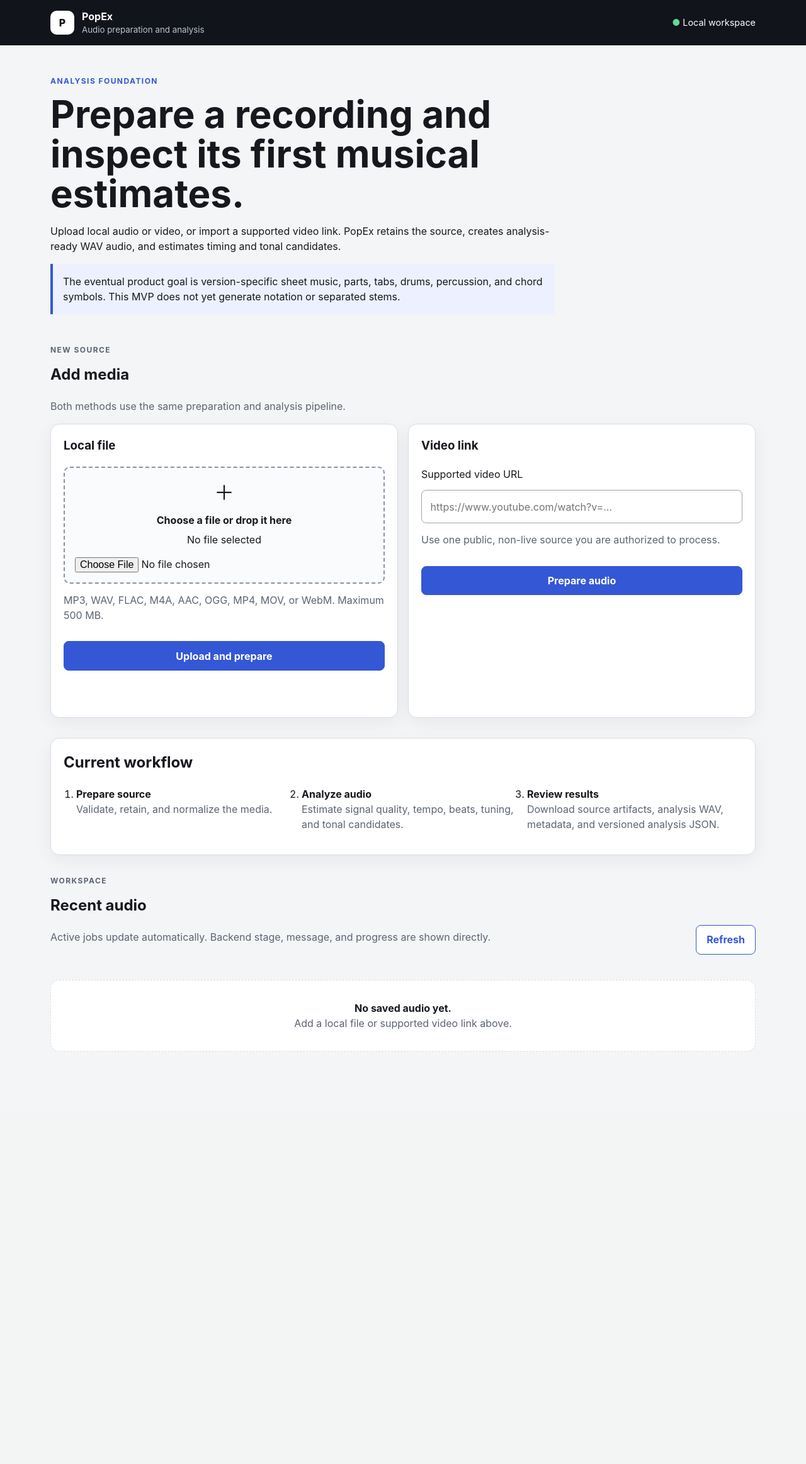
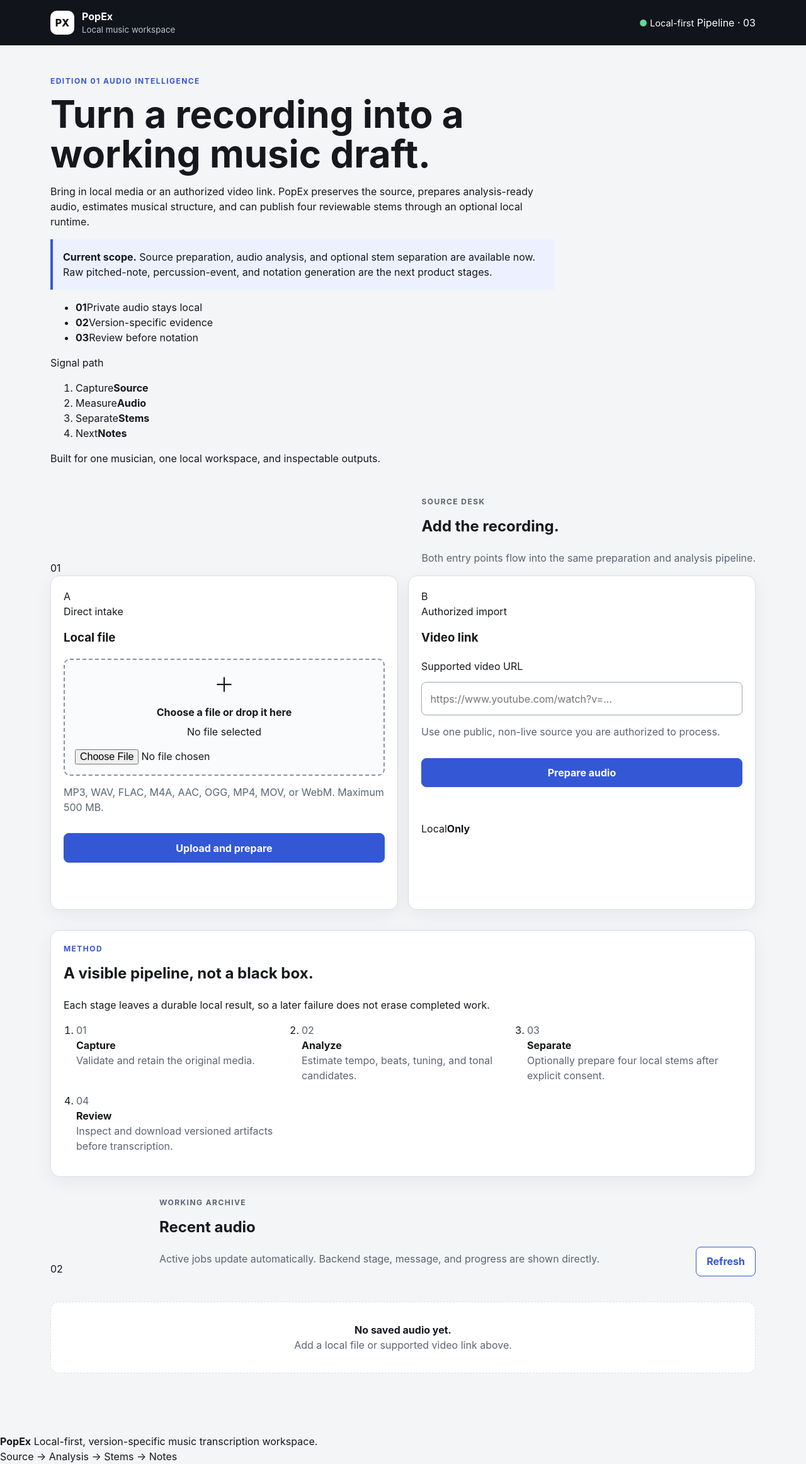
Before and after one commit to ZSYUYIIE/popex, a FastAPI app: page / in a window 1280 px wide. Shown: the whole page at 63% size. Before the commit the page ends 1670 px from the top, so only its background shows below. Run offline with FastAPI, Linux system fonts and the light colour scheme; data that the repository does not hold is empty.

Commit message:
design: reshape PopEx into citrus editorial workspace

```diff
--- a/app/templates/index.html
+++ b/app/templates/index.html
@@ -3,31 +3,77 @@
 <head>
   <meta charset="utf-8">
   <meta name="viewport" content="width=device-width, initial-scale=1">
-  <meta name="theme-color" content="#f4f5f7">
-  <title>PopEx — audio preparation and analysis</title>
+  <meta name="theme-color" content="#f2ead8">
+  <title>PopEx — local music analysis workspace</title>
   <link rel="stylesheet" href="/static/styles.css">
   <script src="/static/app.js" defer></script>
 </head>
 <body>
   <a class="skip-link" href="#main-content">Skip to main content</a>
+
   <header class="app-header" role="banner">
     <div class="header-inner">
-      <a class="brand" href="/" aria-label="PopEx home"><span class="brand-mark" aria-hidden="true">P</span><span><strong>PopEx</strong><small>Audio preparation and analysis</small></span></a>
-      <span class="workspace-state"><span aria-hidden="true">●</span> Local workspace</span>
+      <a class="brand" href="/" aria-label="PopEx home">
+        <span class="brand-mark" aria-hidden="true">PX</span>
+        <span class="brand-copy">
+          <strong>PopEx</strong>
+          <small>Local music workspace</small>
+        </span>
+      </a>
+      <div class="header-meta">
+        <span class="workspace-state"><span aria-hidden="true">●</span> Local-first</span>
+        <span class="edition-pill">Pipeline · 03</span>
+      </div>
     </div>
   </header>
+
   <main id="main-content" class="page-shell">
     <section class="intro" aria-labelledby="page-title">
-      <p class="eyebrow">Analysis foundation</p>
-      <h1 id="page-title">Prepare a recording and inspect its first musical estimates.</h1>
-      <p>Upload local audio or video, or import a supported video link. PopEx retains the source, creates analysis-ready WAV audio, and estimates timing and tonal candidates.</p>
-      <p class="scope-note">The eventual product goal is version-specific sheet music, parts, tabs, drums, percussion, and chord symbols. This MVP does not yet generate notation or separated stems.</p>
+      <div class="intro-copy">
+        <p class="eyebrow"><span>Edition 01</span> Audio intelligence</p>
+        <h1 id="page-title">Turn a recording into a <span>working music draft.</span></h1>
+        <p class="intro-lead">Bring in local media or an authorized video link. PopEx preserves the source, prepares analysis-ready audio, estimates musical structure, and can publish four reviewable stems through an optional local runtime.</p>
+        <p class="scope-note"><strong>Current scope.</strong> Source preparation, audio analysis, and optional stem separation are available now. Raw pitched-note, percussion-event, and notation generation are the next product stages.</p>
+        <ul class="hero-facts" aria-label="Product principles">
+          <li><strong>01</strong><span>Private audio stays local</span></li>
+          <li><strong>02</strong><span>Version-specific evidence</span></li>
+          <li><strong>03</strong><span>Review before notation</span></li>
+        </ul>
+      </div>
+      <aside class="signal-card" aria-label="Current pipeline">
+        <p class="signal-label">Signal path</p>
+        <div class="signal-wave" aria-hidden="true">
+          <span></span><span></span><span></span><span></span><span></span><span></span><span></span><span></span><span></span>
+        </div>
+        <ol>
+          <li><span>Capture</span><strong>Source</strong></li>
+          <li><span>Measure</span><strong>Audio</strong></li>
+          <li><span>Separate</span><strong>Stems</strong></li>
+          <li><span>Next</span><strong>Notes</strong></li>
+        </ol>
+        <p class="signal-note">Built for one musician, one local workspace, and inspectable outputs.</p>
+      </aside>
     </section>
-    <section aria-labelledby="source-title">
-      <div class="section-heading"><div><p class="section-kicker">New source</p><h2 id="source-title">Add media</h2><p>Both methods use the same preparation and analysis pipeline.</p></div></div>
+
+    <section class="source-section" aria-labelledby="source-title">
+      <div class="section-heading">
+        <div class="section-number" aria-hidden="true">01</div>
+        <div>
+          <p class="section-kicker">Source desk</p>
+          <h2 id="source-title">Add the recording.</h2>
+          <p>Both entry points flow into the same preparation and analysis pipeline.</p>
+        </div>
+      </div>
+
       <div class="source-grid">
-        <section class="panel" aria-labelledby="upload-title">
-          <h3 id="upload-title">Local file</h3>
+        <section class="panel panel-upload" aria-labelledby="upload-title">
+          <div class="panel-heading">
+            <span class="panel-code" aria-hidden="true">A</span>
+            <div>
+              <p class="panel-kicker">Direct intake</p>
+              <h3 id="upload-title">Local file</h3>
+            </div>
+          </div>
           <form id="upload-form" aria-describedby="upload-guidance upload-message">
             <label id="drop-zone" class="drop-zone" for="media-file">
               <span class="drop-icon" aria-hidden="true">＋</span>
@@ -40,8 +86,15 @@
             <p id="upload-message" class="form-message" role="status" aria-live="polite"></p>
           </form>
         </section>
-        <section class="panel" aria-labelledby="url-title">
-          <h3 id="url-title">Video link</h3>
+
+        <section class="panel panel-link" aria-labelledby="url-title">
+          <div class="panel-heading">
+            <span class="panel-code" aria-hidden="true">B</span>
+            <div>
+              <p class="panel-kicker">Authorized import</p>
+              <h3 id="url-title">Video link</h3>
+            </div>
+          </div>
           <form id="extract-form" aria-describedby="url-guidance form-message">
             <label for="video-url">Supported video URL</label>
             <input id="video-url" name="url" type="url" required autocomplete="url" inputmode="url" placeholder="https://www.youtube.com/watch?v=...">
@@ -49,18 +102,48 @@
             <button id="submit-button" type="submit">Prepare audio</button>
             <p id="form-message" class="form-message" role="status" aria-live="polite"></p>
           </form>
+          <div class="panel-stamp" aria-hidden="true"><span>Local</span><strong>Only</strong></div>
         </section>
       </div>
     </section>
+
     <aside class="panel process-panel" aria-labelledby="process-title">
-      <h2 id="process-title">Current workflow</h2>
-      <ol><li><strong>Prepare source</strong><span>Validate, retain, and normalize the media.</span></li><li><strong>Analyze audio</strong><span>Estimate signal quality, tempo, beats, tuning, and tonal candidates.</span></li><li><strong>Review results</strong><span>Download source artifacts, analysis WAV, metadata, and versioned analysis JSON.</span></li></ol>
+      <div class="process-intro">
+        <p class="section-kicker">Method</p>
+        <h2 id="process-title">A visible pipeline, not a black box.</h2>
+        <p>Each stage leaves a durable local result, so a later failure does not erase completed work.</p>
+      </div>
+      <ol>
+        <li><span class="step-number">01</span><strong>Capture</strong><span>Validate and retain the original media.</span></li>
+        <li><span class="step-number">02</span><strong>Analyze</strong><span>Estimate tempo, beats, tuning, and tonal candidates.</span></li>
+        <li><span class="step-number">03</span><strong>Separate</strong><span>Optionally prepare four local stems after explicit consent.</span></li>
+        <li><span class="step-number">04</span><strong>Review</strong><span>Inspect and download versioned artifacts before transcription.</span></li>
+      </ol>
     </aside>
+
     <section class="jobs-section" aria-labelledby="jobs-title">
-      <div class="section-heading"><div><p class="section-kicker">Workspace</p><h2 id="jobs-title" tabindex="-1">Recent audio</h2><p>Active jobs update automatically. Backend stage, message, and progress are shown directly.</p></div><button id="refresh-button" class="secondary" type="button">Refresh</button></div>
+      <div class="section-heading jobs-heading">
+        <div class="section-number" aria-hidden="true">02</div>
+        <div>
+          <p class="section-kicker">Working archive</p>
+          <h2 id="jobs-title" tabindex="-1">Recent audio</h2>
+          <p>Active jobs update automatically. Backend stage, message, and progress are shown directly.</p>
+        </div>
+        <button id="refresh-button" class="secondary" type="button">Refresh</button>
+      </div>
       <p id="jobs-message" class="form-message" role="status" aria-live="polite"></p>
-      <ol id="jobs" class="job-list" aria-busy="true"><li class="empty-state"><strong>Loading recent audio…</strong></li></ol>
+      <ol id="jobs" class="job-list" aria-busy="true">
+        <li class="empty-state"><strong>Loading recent audio…</strong></li>
+      </ol>
     </section>
   </main>
+
+  <footer class="app-footer">
+    <div>
+      <strong>PopEx</strong>
+      <span>Local-first, version-specific music transcription workspace.</span>
+    </div>
+    <span>Source → Analysis → Stems → Notes</span>
+  </footer>
 </body>
 </html>
```
